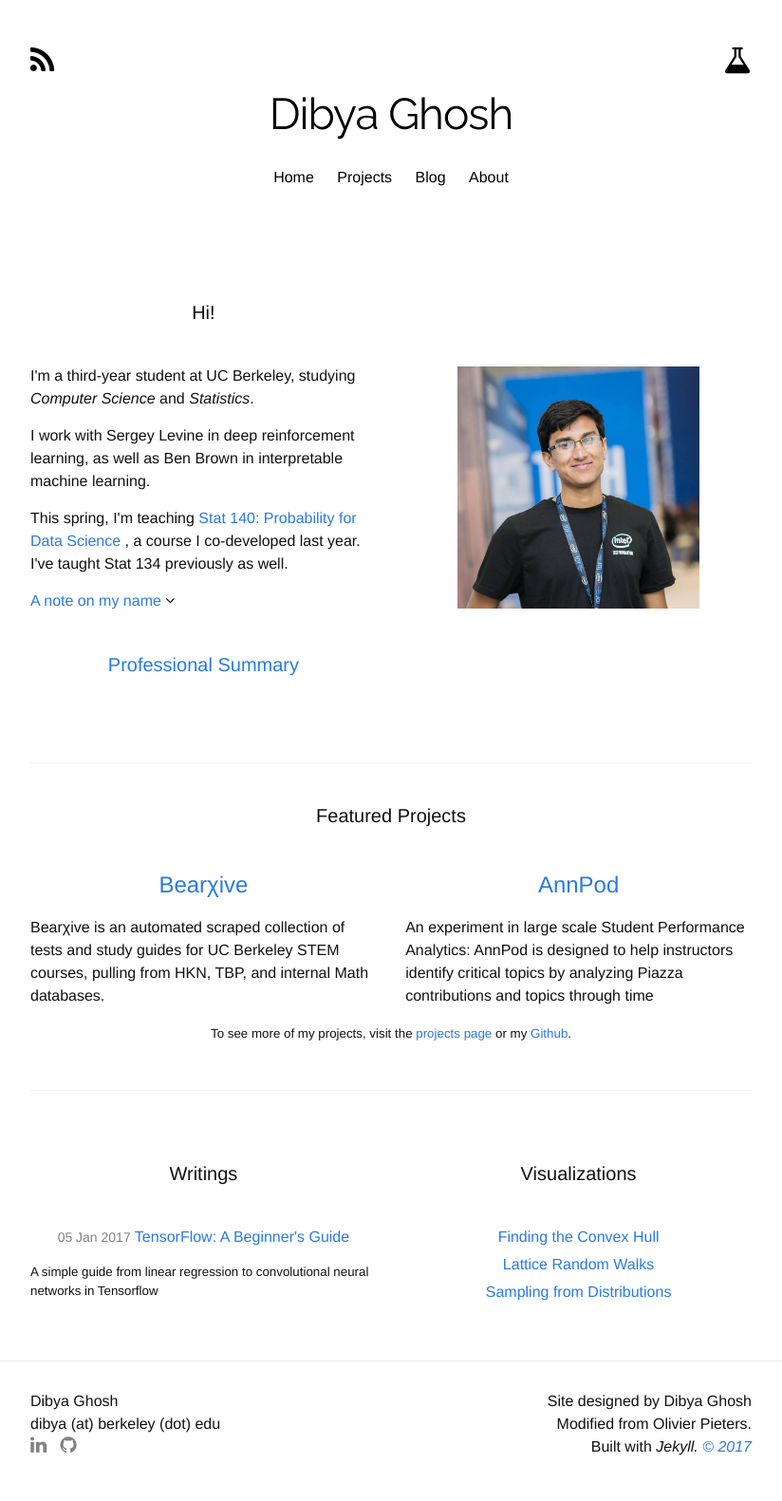
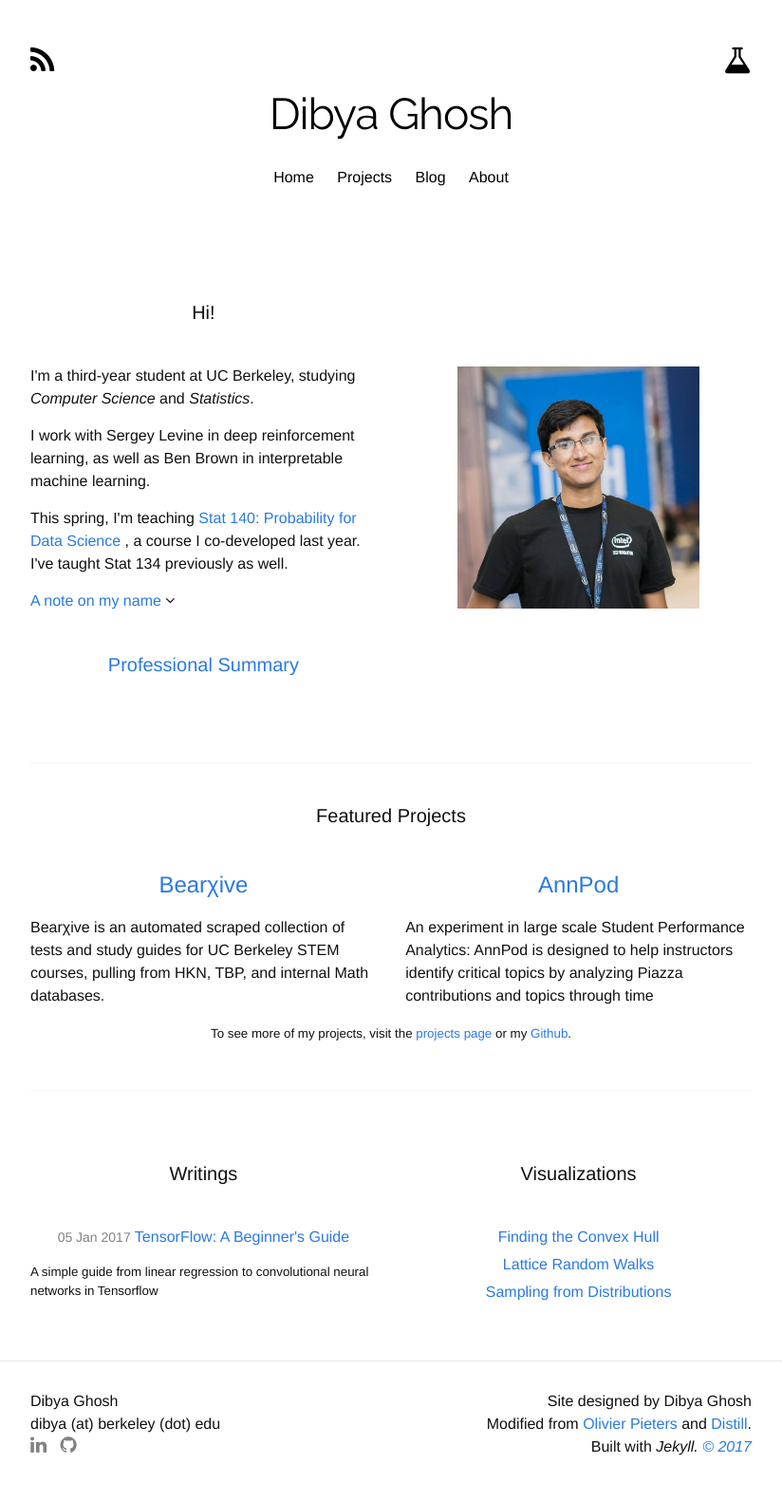
Before and after one commit to dibyaghosh/dibyaghosh.github.io, a Jekyll site: the page built from index.html, in a window 1280 px wide. Shown: the whole page at 95% size, without its empty margins (228-1052 px from the left). Built offline with Jekyll 4.4.1, drawn with Linux system fonts in a browser that asks for light colours; nearby versions of some CDN libraries; some web fonts are replaced.

Commit message:
Added attribution

```diff
--- a/_layouts/layout.html
+++ b/_layouts/layout.html
@@ -74,7 +74,7 @@
       <div class="force six columns">
         <p class="site-description">
             Site designed by Dibya Ghosh<br/>
-            Modified from Olivier Pieters. <br />
+            Modified from <a href='https://olivierpieters.be/'>Olivier Pieters</a> and <a href='https://distill.pub/'>Distill</a>. <br />
             Built with <i> Jekyll.
             <a rel="license" href="/about/#license">©&nbsp;2017</a>
         </p>
```
